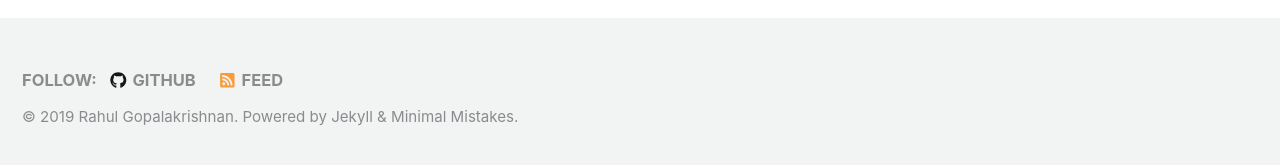
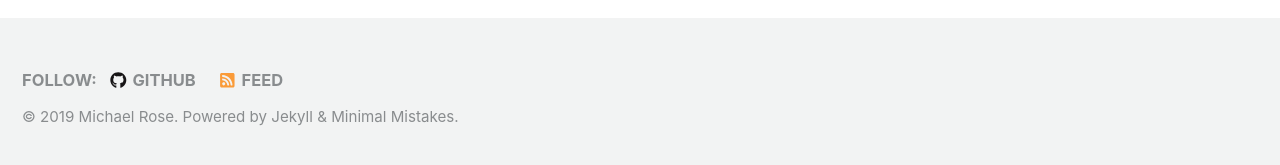
Before and after one commit to gopalrahulrg/gopalrahulrg.github.io, a Jekyll site: the page built from index.html, in a window 1280 px wide and 900 px high, scrolled down 1213 px. Shown: the part 727-892 px from the top of the window. Built offline with Jekyll 4.4.1, drawn with Linux system fonts in a browser that asks for light colours; nearby versions of some CDN libraries; the list of posts is cut into pages by our own code.

Commit message:
Update _config.yml

```diff
--- a/_config.yml
+++ b/_config.yml
@@ -11,8 +11,8 @@ minimal_mistakes_skin    : "default" # "air", "aqua", "contrast", "dark", "dirt"
 locale                   : "en-US"
 title                    :
 title_separator          : "-"
-name                     : "Rahul Gopalakrishnan"
-description              : "Bio"
+name                     : "Michael Rose"
+description              :
 url                      : # the base hostname & protocol for your site e.g. "https://mmistakes.github.io"
 baseurl                  : # the subpath of your site, e.g. "/blog"
 repository               : # GitHub username/repo-name e.g. "mmistakes/minimal-mistakes"
```
